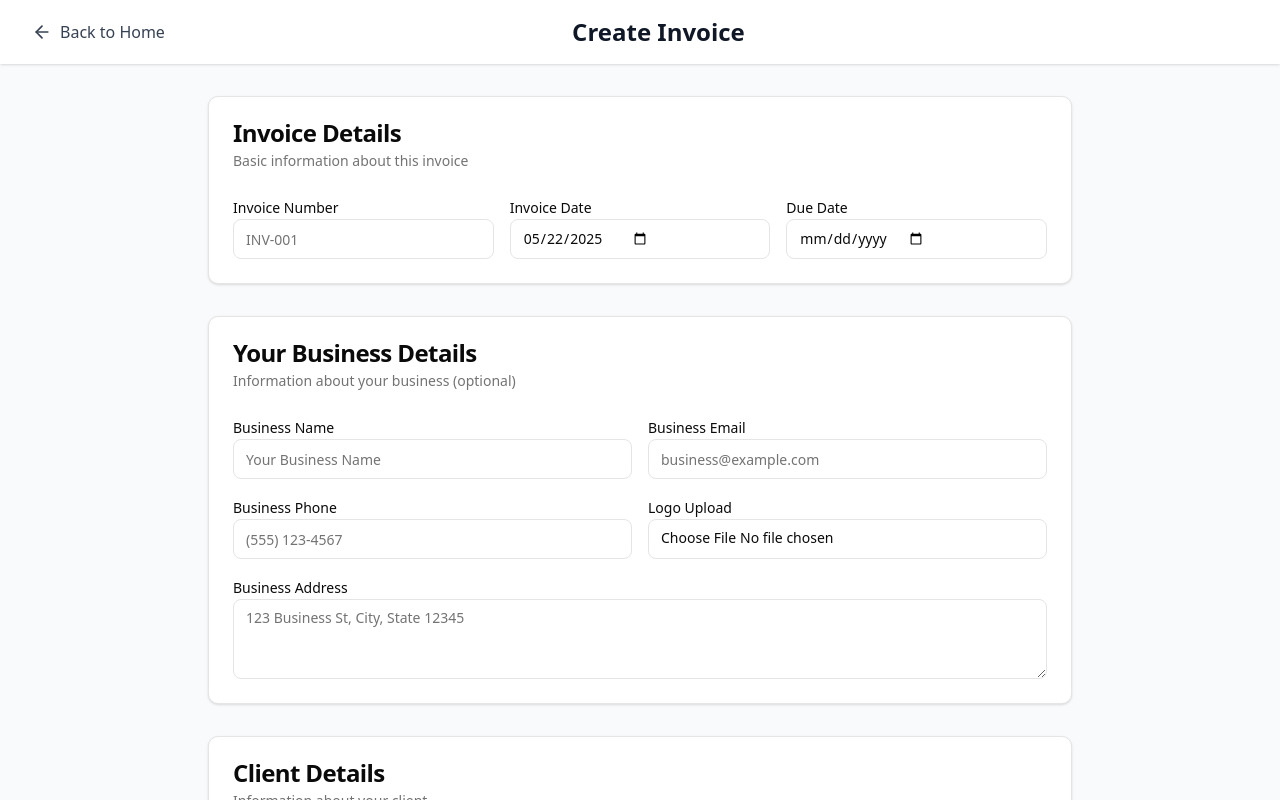
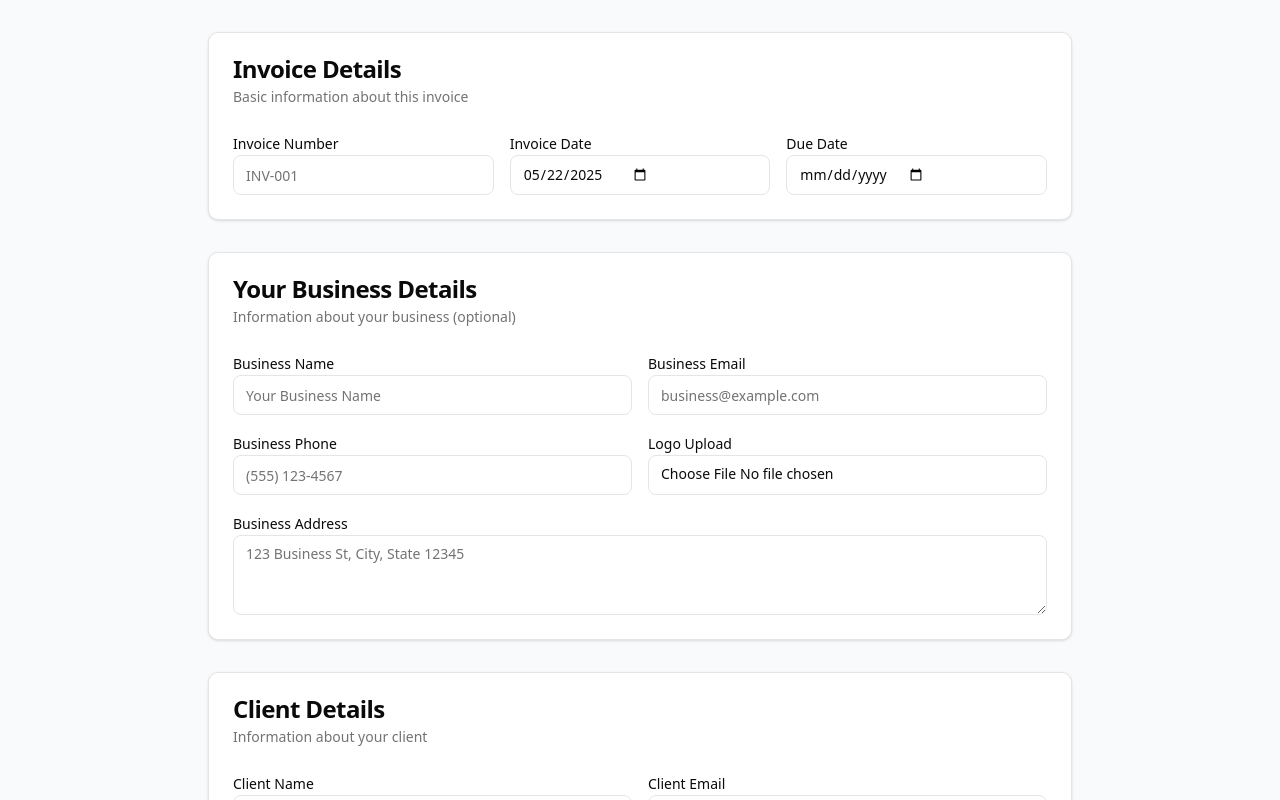
Before and after one commit to JainCK/openinvo, a Next.js app: page /create in a window 1280 px wide. Shown: the top 800 px of the page. Built offline with nearby package versions, Linux system fonts and the light colour scheme.

Commit message:
style fix

```diff
--- a/app/create/page.tsx
+++ b/app/create/page.tsx
@@ -2,8 +2,7 @@
 "use client";
 
 import React from "react";
-import CommonHeader from "@/components/commonHeader";
-import InvoiceDetails from "@/components/invoiceComponents/InvoiceDetails";
+import InvoiceDetails from "@/components/invoiceComponents/invoiceDetails";
 import BusinessDetails from "@/components/invoiceComponents/businessDetails";
 import ClientDetails from "@/components/invoiceComponents/clientDetails";
 import InvoiceItems from "@/components/invoiceComponents/invoiceItems";
@@ -13,11 +12,6 @@ import ActionButton from "@/components/invoiceComponents/actionBtn";
 export default function CreatePage() {
   return (
     <div className="min-h-screen bg-gray-50">
-      <CommonHeader
-        name="Create Invoice"
-        backHref="/"
-        backLabel="Back to Home"
-      />
       <div className="max-w-4xl mx-auto px-4 py-8">
         <div className="space-y-8">
           <InvoiceDetails />
```
